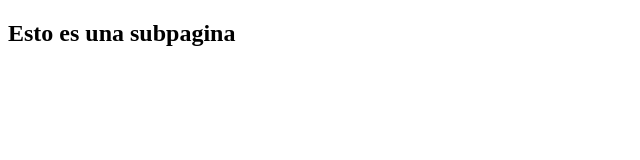
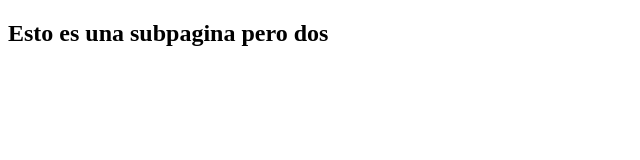
Before and after one commit to Kevin192212/Curriculum, a plain HTML site: page html/subpagina.html in a window 1280 px wide. Shown: the whole page, without its empty margins (0-640 px from the left). Drawn offline with Linux system fonts and the light colour scheme.

Commit message:
Prueba de rama

```diff
--- a/html/subpagina.html
+++ b/html/subpagina.html
@@ -7,6 +7,6 @@
     <title>Document</title>
 </head>
 <body>
-    <h2>Esto es una subpagina</h2>
+    <h2>Esto es una subpagina pero dos</h2>
 </body>
 </html>
```
